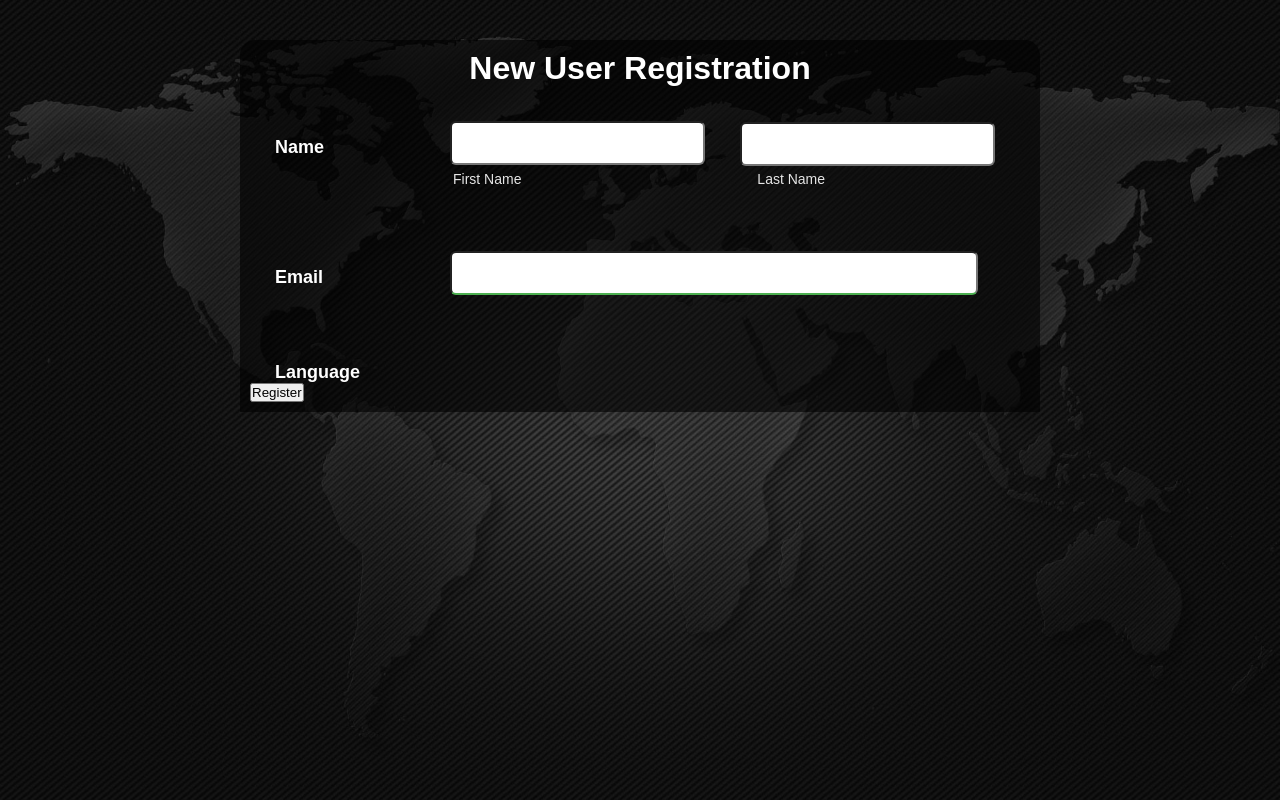
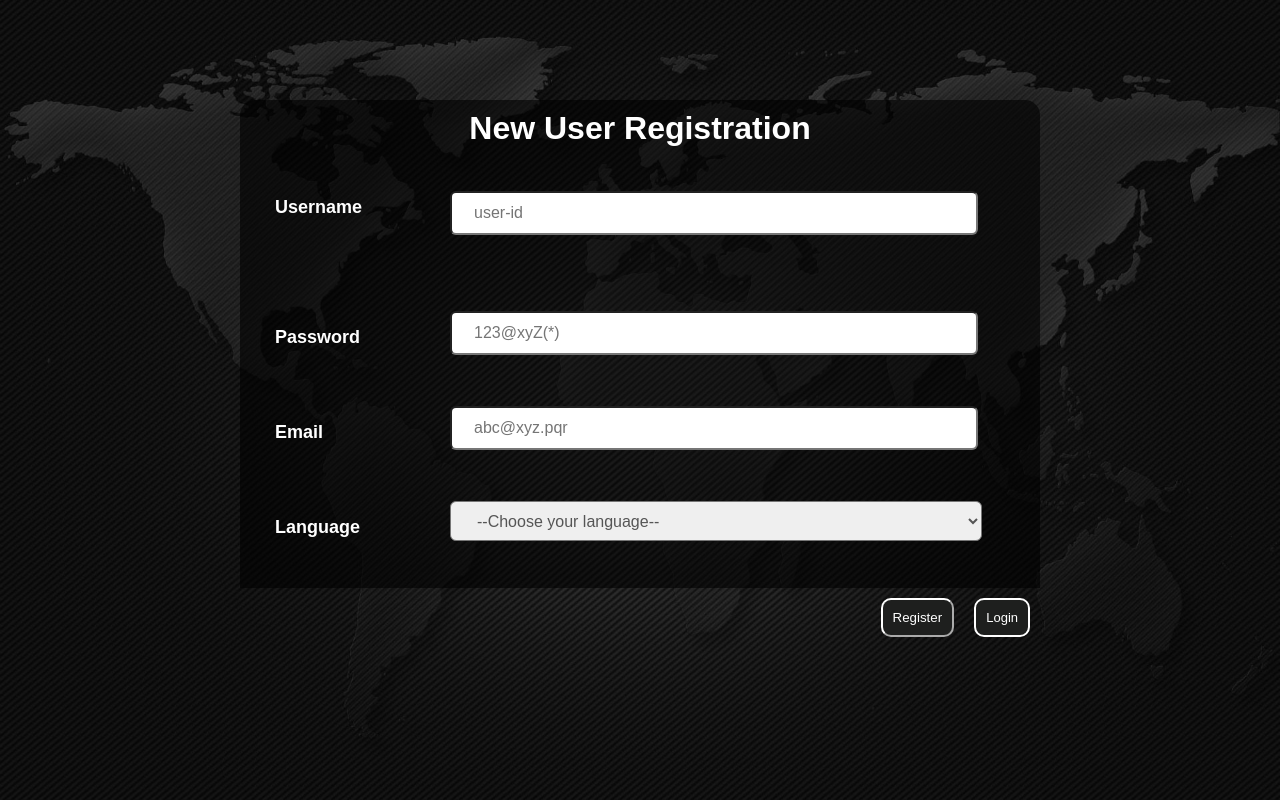
Before and after one commit to krunal-ctrl/Transformer-conversational-chat, a Flask app: page /signup in a window 1280 px wide. Run offline with Flask 2, Linux system fonts and the light colour scheme.

Commit message:
design room

```diff
--- a/app.py
+++ b/app.py
@@ -55,8 +55,9 @@ def signup():
         username = request.form.get('username')
         password_input = request.form.get('password')
         email = request.form.get('email')
+        language = request.form.get('language')
         try:
-            save_user(username, email, password_input)
+            save_user(username, email, password_input, language)
             return redirect(url_for('login'))
         except DuplicateKeyError:
             message = "UserName already exists please try antoher name"
@@ -96,7 +97,7 @@ def view_room(room_id):
 
     if room and is_room_member(room_id, current_user.username):
         room_members = get_room_members(room_id)
-        return render_template('view_room.html', username=current_user.username, room=room, room_members=room_members)
+        return render_template('view_room.html', username=current_user.username, room=room, room_members=room_members, lang=current_user.lang)
     else:
         return "Room not found, 404"
 
@@ -109,7 +110,7 @@ def handle_send_message_event(data):
     for sid in clients:
         # print(userdata[sid], data['lang'])
         translator = Translator()
-        #data['message'] = str(translator.translate(data['message'], dest=userdata[sid]).text)
+        data['message'] = str(translator.translate(data['message'], dest=userdata[sid]).text)
         socketio.emit('receive_message', data, room=sid)
 
 
--- a/database.py
+++ b/database.py
@@ -13,14 +13,14 @@ room_collection = chat_db.get_collection("rooms")
 room_members_collection = chat_db.get_collection("room_members")
 
 
-def save_user(username, email, password):
+def save_user(username, email, password, language):
     password_hash = generate_password_hash(password)
-    user_collection.insert_one({'_id': username, 'email': email, 'password': password_hash})
+    user_collection.insert_one({'_id': username, 'email': email, 'password': password_hash, 'lang': language})
 
 
 def get_user(username):
     user_data = user_collection.find_one({'_id': username})
-    return User(user_data['_id'], user_data['email'], user_data['password']) if user_data else None
+    return User(user_data['_id'], user_data['email'], user_data['password'], user_data['lang']) if user_data else None
 
 
 def save_room(room_name, created_by):
--- /dev/null
+++ b/static/registration.css
@@ -0,0 +1,152 @@
+*{
+    margin: 0;
+    padding: 0;
+}
+body{
+    background: url(map.jpg) no-repeat;
+    background-size: cover;
+    font-family: sans-serif;
+    margin-top: 40px;
+}
+.regform{
+    width: 800px;
+    background-color: rgba(0, 0, 0, 0.6);
+    margin: auto;
+    margin-top: 100px;
+    color: #FFFFFF;
+    padding: 10px 0px 10px 0px;
+    text-align: center;
+    border-radius: 15px 15px 0px 0px;
+}
+.main{
+    width: 800px;
+    background-color: rgba(0, 0, 0, 0.6);
+    margin: auto;
+}
+form{
+    padding: 10px;
+}
+#name{
+    width: 100%;
+    height: 100px;
+}
+.name{
+    margin-left: 25px;
+    margin-top: 30px;
+    width: 125px;
+    color: white;
+    font-size: 18px;
+    font-weight: 700;
+}
+.firstname{
+    position: relative;
+    margin-top: 10px;
+    margin-bottom: -20px;
+    left: 200px;
+    top: -37px;
+    line-height: 40px;
+    width: 480px;
+    border-radius: 6px;
+    padding: 0 22px;
+    font-size: 16px;
+    color: #555;
+}
+/* .lastname{
+    position: relative;
+    left: 417px;
+    top: -80px;
+    line-height: 40px;
+    border-radius: 6px;
+    padding: 0 22px;
+    font-size: 16px;
+    color: #555;
+} */
+/* .firstlabel{
+    position: relative;
+    color: #e5e5e5;
+    text-transform: capitalize;
+    font-size: 14px;
+    left: 203px;
+    top: -45px;
+} */
+/* .lastlabel{
+    position: relative;
+    color: #e5e5e5;
+    text-transform: capitalize;
+    font-size: 14px;
+    left: 175px;
+    top: -45px;
+} */
+.password{
+    position: relative;
+    left: 200px;
+    top: -37px;
+    line-height: 40px;
+    width: 480px;
+    border-radius: 6px;
+    padding: 0 22px;
+    font-size: 16px;
+    color: #555;
+}
+.email{
+    position: relative;
+    left: 200px;
+    top: -37px;
+    line-height: 40px;
+    width: 480px;
+    border-radius: 6px;
+    padding: 0 22px;
+    font-size: 16px;
+    color: #555;
+}
+.options {
+    position: relative;
+    left: 200px;
+    top: -37px;
+    line-height: 40px;
+    width: 532px;
+    height: 40px;
+    border-radius: 6px;
+    padding: 0 22px;
+    font-size: 16px;
+    color: #555;
+    outline: none;
+    overflow: hidden;
+}
+button{
+    background-color: rgb(30, 31, 30);
+    display: block;
+    border-color: white;
+    padding: 10px;
+    text-align: center;
+    border-radius: 10px;
+    margin: 20px 0px 0px 20px;
+    color: white;
+    outline: none;
+    cursor: pointer;
+    transition: 0.25px;
+    float: right;
+}
+button:hover{
+    background-color: rgb(64, 65, 63) ;
+}
+a {
+    text-decoration: none;
+    float: right;
+    border: 2px solid white;
+    background-color: rgb(30, 31, 30);
+    display: block;
+    padding: 10px;
+    width: fit-content;
+    text-align: center;
+    border-radius: 10px;
+    margin: 20px 0px 0px 20px;
+    color: white;
+    outline: none;
+    cursor: pointer;
+    font-size: 13px;
+    transition: 0.25px;
+}
+a:hover{
+    background-color:rgb(64, 65, 63) ;
+}
--- a/static/style1.css
+++ /dev/null
@@ -1,86 +0,0 @@
-*{
-    margin: 0;
-    padding: 0;
-}
-body{
-    background: url(map.jpg) no-repeat;
-    background-size: cover;
-    font-family: sans-serif;
-    margin-top: 40px;
-}
-.regform{
-    width: 800px;
-    background-color: rgb(0,0,0,0.6);
-    margin: auto;
-    color: #FFFFFF;
-    padding: 10px 0px 10px 0px;
-    text-align: center;
-    border-radius: 15px 15px 0px 0px;
-}
-.main{
-    width: 800px;
-    background-color: rgb(0,0,0,0.6);
-    margin: auto;
-}
-form{
-    padding: 10px;
-}
-#name{
-    width: 100%;
-    height: 100px;
-}
-.name{
-    margin-left: 25px;
-    margin-top: 30px;
-    width: 125px;
-    color: white;
-    font-size: 18px;
-    font-weight: 700;
-}
-.firstname{
-    position: relative;
-    left: 200px;
-    top: -37px;
-    line-height: 40px;
-    border-radius: 6px;
-    padding: 0 22px;
-    font-size: 16px;
-}
-.lastname{
-    position: relative;
-    left: 417px;
-    top: -80px;
-    line-height: 40px;
-    border-radius: 6px;
-    padding: 0 22px;
-    font-size: 16px;
-    color: #555;
-}
-.firstlabel{
-    position: relative;
-    color: #e5e5e5;
-    text-transform: capitalize;
-    font-size: 14px;
-    left: 203px;
-    top: -45px;
-}
-.lastlabel{
-    position: relative;
-    color: #e5e5e5;
-    text-transform: capitalize;
-    font-size: 14px;
-    left: 175px;
-    top: -45px;
-}
-.email{
-    position: relative;
-    left: 200px;
-    top: -37px;
-    line-height: 40px;
-    width: 480px;
-    border-radius: 6px;
-    padding: 0 22px;
-    font-size: 16px;
-    border-bottom: 2px solid #4caf50;
-    color: #555;
-}
--- a/templates/registration.html
+++ b/templates/registration.html
@@ -4,7 +4,7 @@
     <meta charset="UTF-8">
     <meta http-equiv="X-UA-Compatible" content="IE=edge">
     <meta name="viewport" content="width=device-width, initial-scale=1.0">
-    <link rel="stylesheet" href="../static/style1.css">
+    <link rel="stylesheet" href="{{ url_for('static', filename='registration.css') }}">
     <title>Document</title>
 </head>
 <body>
@@ -12,18 +12,21 @@
     <div class="main">
         <form action="/signup", method="post">
 
-            <div id="name">
-                <h2 class="name">Name</h2>
-                <input class="firstname" type="text" name="username" id=""><br>
-                <label class="firstlabel">first name</label>
-                <input class="lastname" type="text" name="password" id="">
-                <label for="" class="lastlabel">last name</label>
+           <div id="name">
+                <h2 class="name">Username</h2>
+                <input class="firstname" type="text" name="username" id="" placeholder="user-id"><br>
+                <!-- <label class="firstlabel">username</label> -->
+                <!-- <input class="lastname" type="text" name="last_name" id="" placeholder="Last Name"> -->
+                <!-- <label for="" class="lastlabel">last name</label> -->
             </div>
 
+            <h2 class="name">Password</h2>
+            <input class="password" type="password" name="password" id="" placeholder="123@xyZ(*)">
+
             <h2 class="name">Email</h2>
-            <input class="email" type="email" name="email" id="">
+            <input class="email" type="email" name="email" id="" placeholder="abc@xyz.pqr">
             <h2 class='name'>Language</h2>
-            <!--
+
             <select name="language" id="" class="options">
                 <option disabled="disabled" selected="selected" value="">
                     --Choose your language--
@@ -34,12 +37,10 @@
                 <option>Gujarati</option>
                 <option>French</option>
             </select><br>
--->
+            <a href="login">Login</a>
             <button type="submit">Register</button>
 
         </form>
-
-
     </div>
 </body>
 </html>
--- a/user.py
+++ b/user.py
@@ -1,10 +1,12 @@
 from werkzeug.security import check_password_hash
 
+
 class User:
-    def __init__(self, username, email, password):
+    def __init__(self, username, email, password, lang):
         self.username = username
         self.email = email
         self.password = password
+        self.lang = lang
 
     @staticmethod
     def is_authenticated():
```
